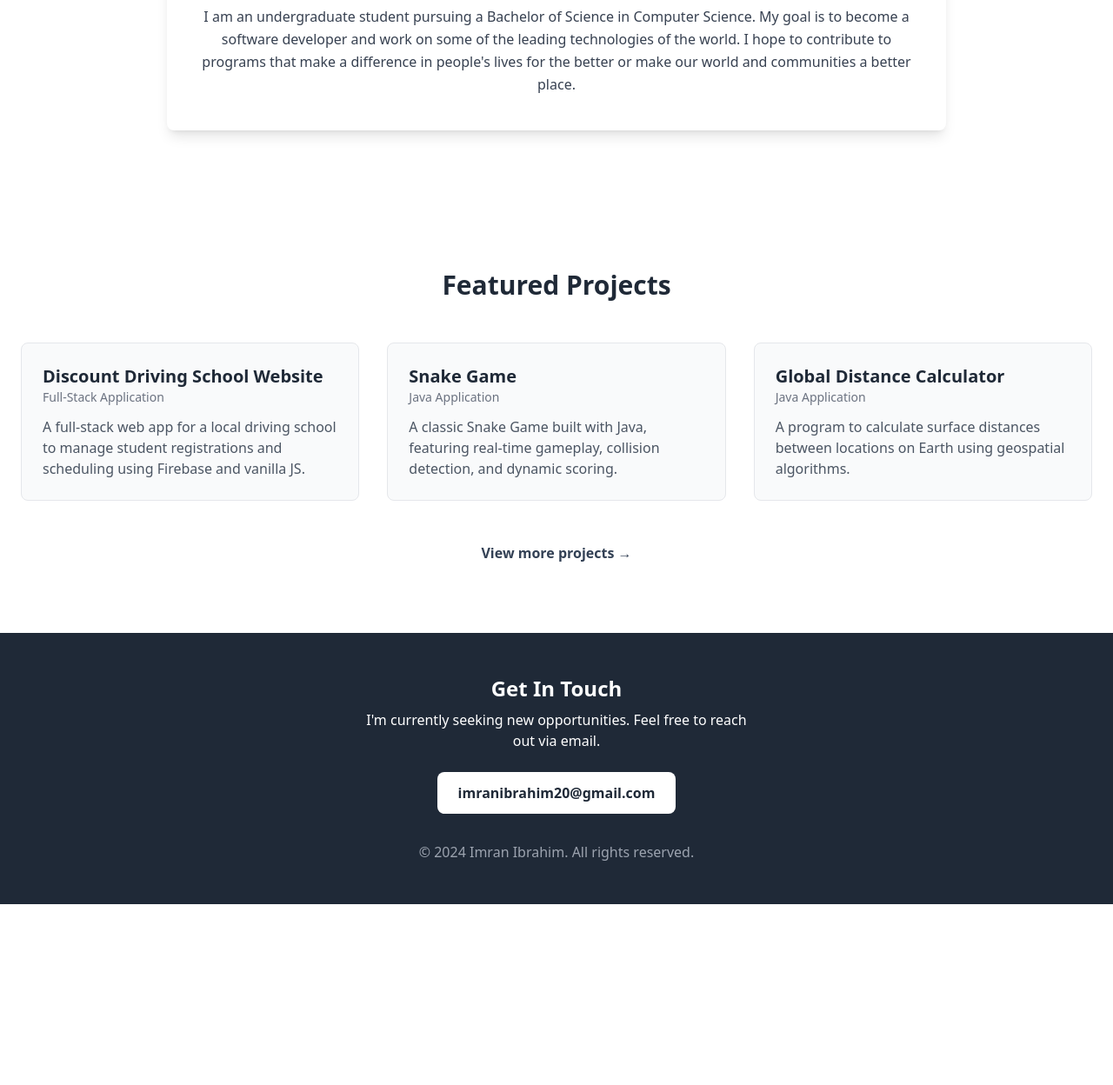
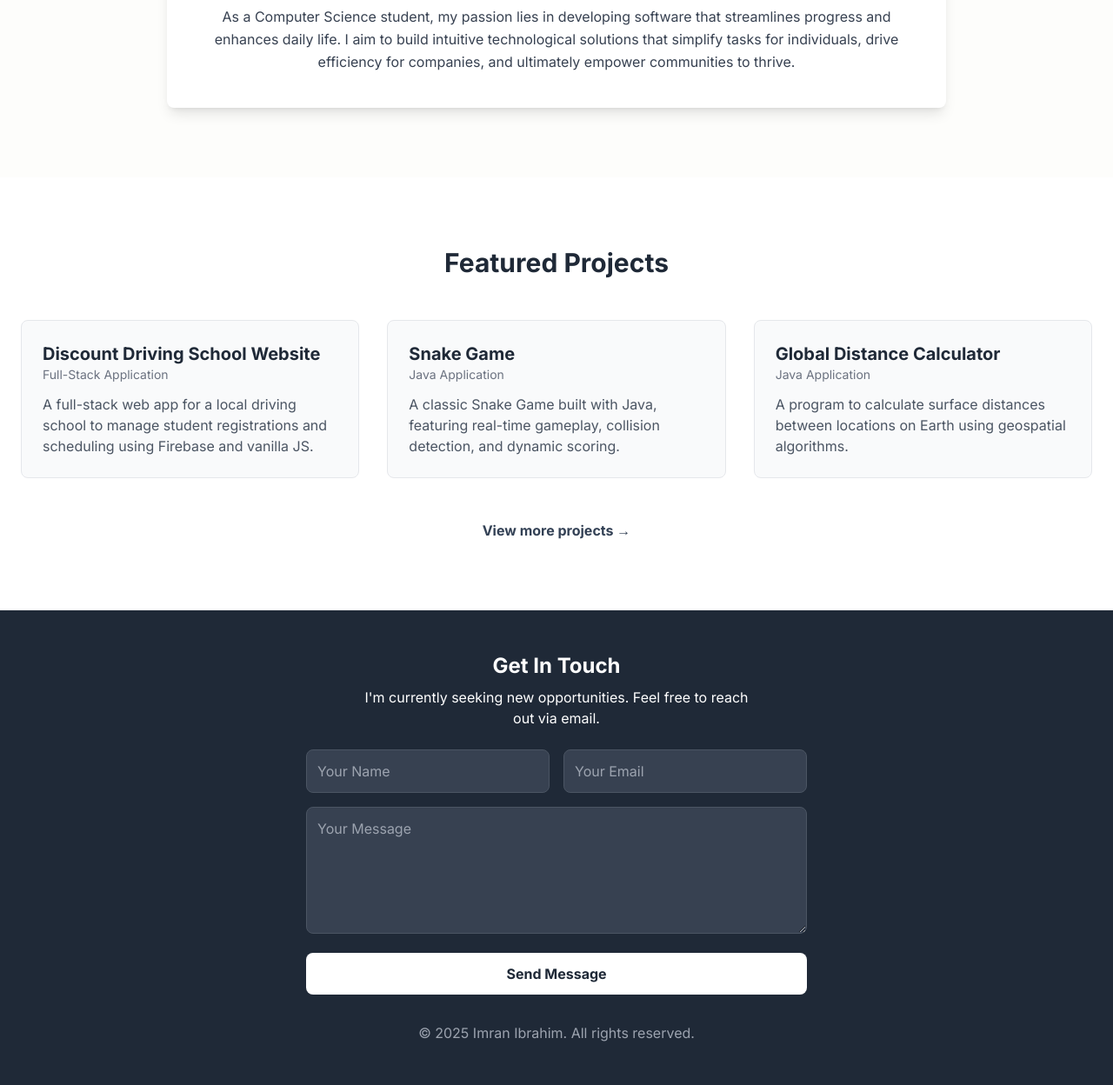
Before and after one commit to I-Ibrahim2x/I-Ibrahim2x.github.io, a plain HTML site: page index.html in a window 1280 px wide. Shown: the part 726-1974 px from the top of the page at 87% size. Before the commit the page ends 1766 px from the top, so only its background shows below. Drawn offline with nearby package versions, Linux system fonts and the light colour scheme.

Commit message:
Add files via upload
I made changes on footer section- contact me- to have a form section that links to my email if someone wanted to reach out to me. I also made the website responsive to different devices.

```diff
--- a/index.html
+++ b/index.html
@@ -5,6 +5,7 @@
     <meta name="viewport" content="width=device-width, initial-scale=1.0">
     <title>Imran Ibrahim | Computer Science Student</title>
     <script src="https://cdn.tailwindcss.com"></script>
+    <link rel="stylesheet" href="styles.css">
     <link rel="preconnect" href="https://fonts.googleapis.com">
     <link rel="preconnect" href="https://fonts.gstatic.com" crossorigin>
     <link href="https://fonts.googleapis.com/css2?family=Inter:wght@400;500;700&display=swap" rel="stylesheet">
@@ -47,7 +48,7 @@
                 <div class="max-w-4xl mx-auto bg-white p-10 rounded-lg shadow-lg">
                     <h2 class="text-3xl font-bold text-center mb-6">About Me</h2>
                     <p class="text-gray-700 leading-relaxed text-center">
-                        I am an undergraduate student pursuing a Bachelor of Science in Computer Science. My goal is to become a software developer and work on some of the leading technologies of the world. I hope to contribute to programs that make a difference in people's lives for the better or make our world and communities a better place.
+                        As a Computer Science student, my passion lies in developing software that streamlines progress and enhances daily life. I aim to build intuitive technological solutions that simplify tasks for individuals, drive efficiency for companies, and ultimately empower communities to thrive.
                     </p>
                 </div>
             </div>
@@ -93,11 +94,16 @@
             <h3 class="text-2xl font-bold">Get In Touch</h3>
             <p class="mt-2 max-w-md mx-auto">I'm currently seeking new opportunities. Feel free to reach out via email.</p>
             <div class="mt-6">
-                <a href="mailto:imranibrahim20@gmail.com" class="bg-white text-gray-800 font-bold py-3 px-6 rounded-lg hover:bg-gray-200 cta-button inline-block">
-                    imranibrahim20@gmail.com
-                </a>
+                 <form action="https://formspree.io/f/mnnbkrbn" method="POST" class="max-w-xl mx-auto">
+                    <div class="flex flex-col md:flex-row gap-4 mb-4">
+                        <input type="text" name="name" placeholder="Your Name" required class="w-full p-3 rounded-lg bg-gray-700 border border-gray-600 focus:outline-none focus:ring-2 focus:ring-slate-500">
+                        <input type="email" name="email" placeholder="Your Email" required class="w-full p-3 rounded-lg bg-gray-700 border border-gray-600 focus:outline-none focus:ring-2 focus:ring-slate-500">
+                    </div>
+                    <textarea name="message" placeholder="Your Message" rows="5" required class="w-full p-3 rounded-lg bg-gray-700 border border-gray-600 focus:outline-none focus:ring-2 focus:ring-slate-500 mb-4"></textarea>
+                    <button type="submit" class="w-full bg-white text-gray-800 font-bold py-3 px-6 rounded-lg hover:bg-gray-200 cta-button">Send Message</button>
+                </form>
             </div>
-            <p class="mt-8 text-gray-400">&copy; 2024 Imran Ibrahim. All rights reserved.</p>
+            <p class="mt-8 text-gray-400">&copy; 2025 Imran Ibrahim. All rights reserved.</p>
         </div>
     </footer>
 
```
Also changed, not shown: interactive_resume.html (+0 -1 lines).
